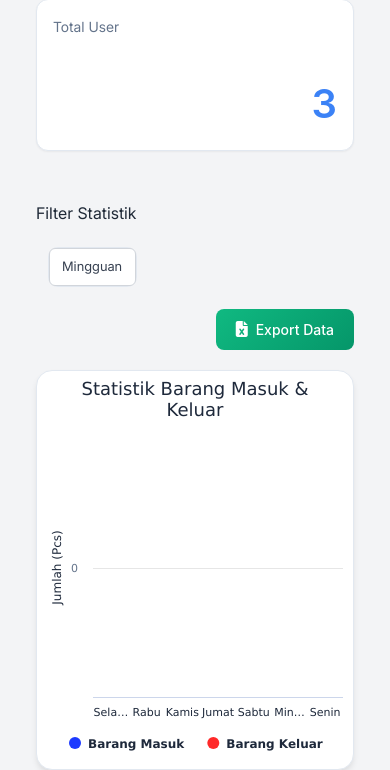
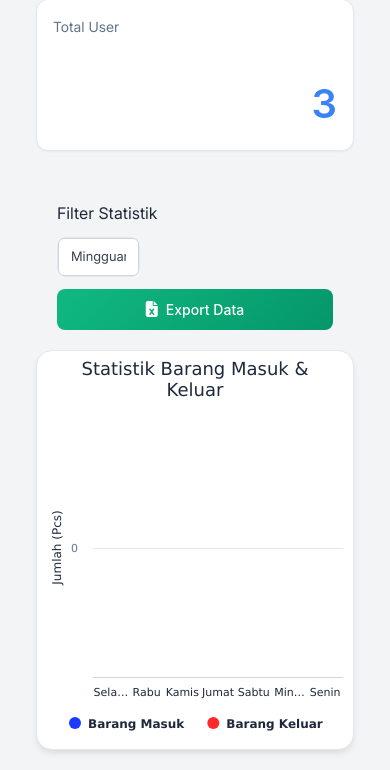
Before and after one commit to Qwaasong/Aplikasi-Inventory-ATK, a Laravel app: page /admin/dashboard in a window 390 px wide. Shown: the part 465-1235 px from the top of the page. Run offline with Laravel 12, Linux system fonts and the light colour scheme; a user stored in the database is signed in; data comes from the database, SQL or seed files in the repository; data that the repository does not hold is empty; some libraries are stand-ins or nearby versions; some web fonts are replaced.

Commit message:
Perbaikan pada button export

```diff
--- a/resources/views/auth/admin/dashboard.blade.php
+++ b/resources/views/auth/admin/dashboard.blade.php
@@ -118,10 +118,13 @@
         }
 
         .header-bar {
-            max-width: 1020px;
-            margin: 30px;
+            max-width: 1400px;
+            margin: 30px auto;
+            padding: 0 21px;
             display: flex;
             align-items: center;
+            justify-content: flex-start;
+            gap: 0 auto;
         }
 
         .filter {
@@ -166,6 +169,7 @@
             cursor: pointer;
             transition: all 0.3s ease;
             margin-left: auto;
+            align-self: center;
         }
 
         .export-btn:hover {
@@ -375,9 +379,21 @@
 
             .header-bar {
                 margin: 20px;
+                display: flex;
                 flex-direction: column;
-                align-items: flex-start;
-                gap: 10px;
+                align-items: stretch;
+                gap: 12px;
+            }
+
+            .filter {
+                margin: 0;
+                width: 30%;
+            }
+
+            .export-btn {
+                width: 100%;
+                justify-content: center;
+                margin-left: 0;
             }
 
             .dashboard-charts {
@@ -423,8 +439,8 @@
             <div class="filter">
                 <select id="range"
                     class="appearance-none w-full rounded-md border border-gray-300 bg-white
-                                                                                                        text-gray-700 px-3 py-2 focus:outline-none focus:ring-2 focus:ring-blue-500 dark:bg-gray-800
-                                                                                                        dark:border-gray-600 dark:text-white">
+                                                                                                                text-gray-700 px-3 py-2 focus:outline-none focus:ring-2 focus:ring-blue-500 dark:bg-gray-800
+                                                                                                                dark:border-gray-600 dark:text-white">
                     <option value="minggu">Mingguan</option>
                     <option value="bulan">Bulanan</option>
                     <option value="tahun">Tahunan</option>
@@ -446,10 +462,12 @@
                 <div id="chartDistribusi"></div>
             </div>
         </div>
+
+
     </body>
 
     {{-- =================
-    EXPORT Modal
+    EXPORT Modal Tampilan
     ================== --}}
     <div class="modal-overlay" id="exportModal">
         <div class="modal-content">
```
